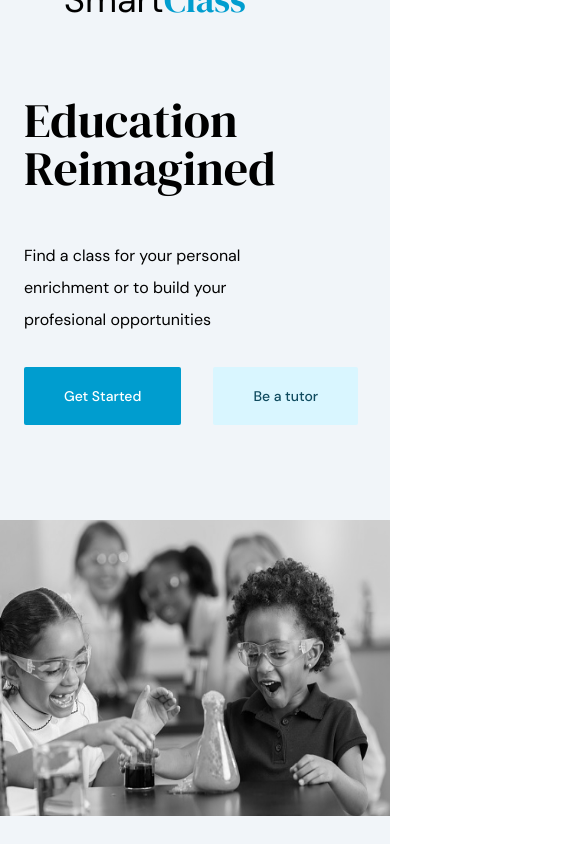
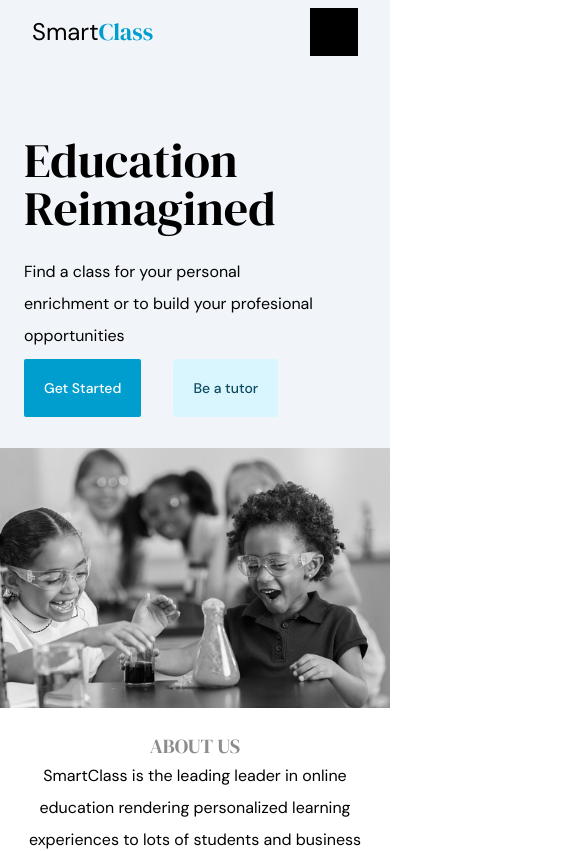
Before and after one commit to iam-dante/smartclass, a Next.js app: page / in a window 390 px wide. Shown: the top 851 px of the page, 585 px wide, since content can reach past the window. Built offline with nearby package versions, Linux system fonts and the light colour scheme.

Commit message:
responsiveness

```diff
--- a/components/navigationBar.js
+++ b/components/navigationBar.js
@@ -1,16 +1,20 @@
 import { useRouter } from "next/router";
 import Link from "next/link";
+import { Menu } from '@headlessui/react'
+
+
+
 
 export default function NavigationBar(){
     const router = useRouter()
     return(
-        <div className="relative h-400 flex items-center justify-center">
-            <span className="absolute left-16 md:left-16 text-4xl">
+        <div className=" relative flex flex-row justify-center items-center py-8 lg:py-2 px-8 ">
+            <span className=" absolute left-8 text-2xl md:text-4xl place-self-center ">
                 <h className="">Smart</h>
                 <h className="font-serif text-cyanblue-300">Class</h>
             </span>
 
-            <div className=" hidden lg:h-24  lg:flex lg:flex-row lg:items-center lg:justify-center lg:space-x-14 text-xl text-slate-500">
+            <div className=" hidden h-12 lg:flex lg:flex-row lg:items-center  lg: lg:space-x-14 text-xl text-slate-500 bg-">
                 <Link href="/" >
                     <a className= {router.pathname === "/" ? "font-semibold text-cyanblue-300 text-2xl": ""}>Home</a>
                 </Link>
@@ -31,6 +35,8 @@ export default function NavigationBar(){
                     <a>About Us</a>
                 </Link>
             </div>
+
+            <div className="lg:hidden absolute right-8  h-12 w-12 bg-black "></div>
         </div>
     )
 }
--- a/pages/home.js
+++ b/pages/home.js
@@ -10,47 +10,47 @@ export default function Home(){
 
     return(
         <div>
-            <div className="h-screen mx-auto bg-slate-100">
+            <div className="mx-auto bg-slate-100">
 
                 <NavigationBar/>
 
-                <div className="grid grid-cols-1 grid-rows-2 lg:grid-cols-2 ">
-                <div className="pl-6 md:pl-20 space-y-12">
-                        <h1 className="mt-24 md:mt-48 text-5xl xl:text-9xl w-3 md:w-9 font-serif">Education Reimagined</h1>
-                        <p className="w-3/4 lg:w-[511px] text-1xl md:text-2xl leading-loose">Find a class for your personal enrichment or to build your profesional opportunities</p>
+                <div className="grid grid-rows- lg:grid-cols-2">
+                    <div className="pl-6 md:pl-20 space-y-6 md:space-y-12 py-12 z-40">
+                            <h1 className="mt-6  text-5xl xl:text-9xl w-3 md:w-9 font-serif">Education Reimagined</h1>
+                            <p className="w-[300px] lg:w-[511px] text-1xl md:text-2xl leading-loose">Find a class for your personal enrichment or to build your profesional opportunities</p>
                         <div className="space-x-8">
                             <Link href="/getTutor">
-                            <a className="px-10 py-5 text-sm md:text-lg bg-cyanblue-300 text-white font-medium rounded-sm">Get Started</a>
+                                <a className="px-5 py-5 lg:px-10 lg:py-5 text-sm md:text-lg bg-cyanblue-300 text-white font-medium rounded-sm">Get Started</a>
                             </Link>
 
                             <Link href="/">
-                            <a className=" px-10 py-5 text-sm  md:text-lg bg-cyanblue-200 text-cyanblue-400 font-medium rounded-sm">Be a tutor</a>
+                                <a className="px-5 py-5 lg:px-10 lg:py-5 text-sm  md:text-lg bg-cyanblue-200 text-cyanblue-400 font-medium rounded-sm">Be a tutor</a>
                             </Link>
                         </div>
                     </div>
 
-                <div className="mt-28 lg:mt-24 ">
-                    <img src='./images/home.jpg' alt=""  className="h-full w-full right-0 grayscale" />
+                    <div className="flex justify-end lg:mt-24">
+                        <img src='./images/home.jpg' alt=""  className="lg:h-[700px] right-0 grayscale" />
                     </div>
                 </div>
             </div>
 
                 <div className="p-6 md:p-20 space-y-10">
-                    <div className="space-y-10  flex justify-center flex-col items-center  h-80">
+                    <div className="lg:space-y-10 flex justify-center flex-col items-center">
                         <h1 className="text-xl md:text-3xl font-serif uppercase text-[#8E8B8B] ">About us</h1>
-                        <p className="text-xl lg:text-2xl w-[914px] flex justify-center text-center leading-loose">SmartClass is the leading leader in online education rendering personalized learning experiences to lots of students and business professionals in infinite subjects in Africa. SmartClass is an online platform that connects learners/students to very qualified and certified private tutors/experts both online and offline. SmartClass does this by capitalizing on big data analytics and using advanced algorithmic matching between students and tutors.</p>
+                        <p className="text-base lg:text-2xl lg:w-[914px]  text-center leading-loose">SmartClass is the leading leader in online education rendering personalized learning experiences to lots of students and business professionals in infinite subjects in Africa. SmartClass is an online platform that connects learners/students to very qualified and certified private tutors/experts both online and offline. SmartClass does this by capitalizing on big data analytics and using advanced algorithmic matching between students and tutors.</p>
                     </div>
-                    <div>
+                    {/* <div>
                         <h1 className="text-xl md:text-3xl  font-serif uppercase flex justify-center text-[#8E8B8B]">Our Sponsors</h1>
                         <div className="  flex justify-around ">
                         <img src="/images/commonwealth.jpeg" className="grayscale hover:grayscale-0 h-48"/>
                         <img src="/images/tonyfoundation.png" className="grayscale hover:grayscale-0"/>
                         <img src="/images/udsm.png" className="grayscale hover:grayscale-0"/>
                         </div>
-                    </div>
+                    </div>    */}
                 </div>
 
-                <div className="bg-cyanblue-100 p-20 space-y-24 ">
+                {/* <div className="bg-cyanblue-100 p-20 space-y-24 ">
                 <h1 className="flex justify-center text-3xl font-serif uppercase text-[#8E8B8B]">How it works</h1>
 
 
@@ -171,10 +171,9 @@ export default function Home(){
 
                     </div>
                 </div>
-                </div>
+                </div> */}
 
-                <div className=" w-full">
-                {/* <img  className="h-3/4 w-full bg-cover bg-center opacity-70 bg-no-repeat" style={{backgroundImage: "url('/images/news.jpeg')"}}/> */}
+                {/* <div className=" w-full">
                     <div className="h-[600px] w-full bg-fixed bg-cover bg-center  backdrop-blur-lg bg-no-repeat " style={{backgroundImage: "url('/images/news.jpeg')"}}>
                         <div className="backdrop-blur-sm flex justify-center items-center flex-col h-full  space-y-6 c">
 
@@ -184,11 +183,11 @@ export default function Home(){
                             <span className="bg-cyanblue-400 text-white px-12 py-4 rounded-md">Subscribe</span>
                         </div>
                     </div>
-                </div>
+                </div> */}
 
 
 
-                <Footer/>
+                {/* <Footer/> */}
         </div>
 )
 }
--- a/pages/index.js
+++ b/pages/index.js
@@ -4,12 +4,14 @@ import styles from '../styles/Home.module.css'
 import Script from 'next/script'
 
 import Home from "./home"
+import NavigationBar from '../components/navigationBar'
 
 export default function App() {
   return (
     <>
       <Script src="//code.tidio.co/3a74dxsf2ock0q9wm1vp3lzizh9rwnpr.js" async/>
       <Home/>
+      {/* <NavigationBar/> */}
     </>
   )
 }
```
Lines whose indentation alone changed are shown as unchanged.
